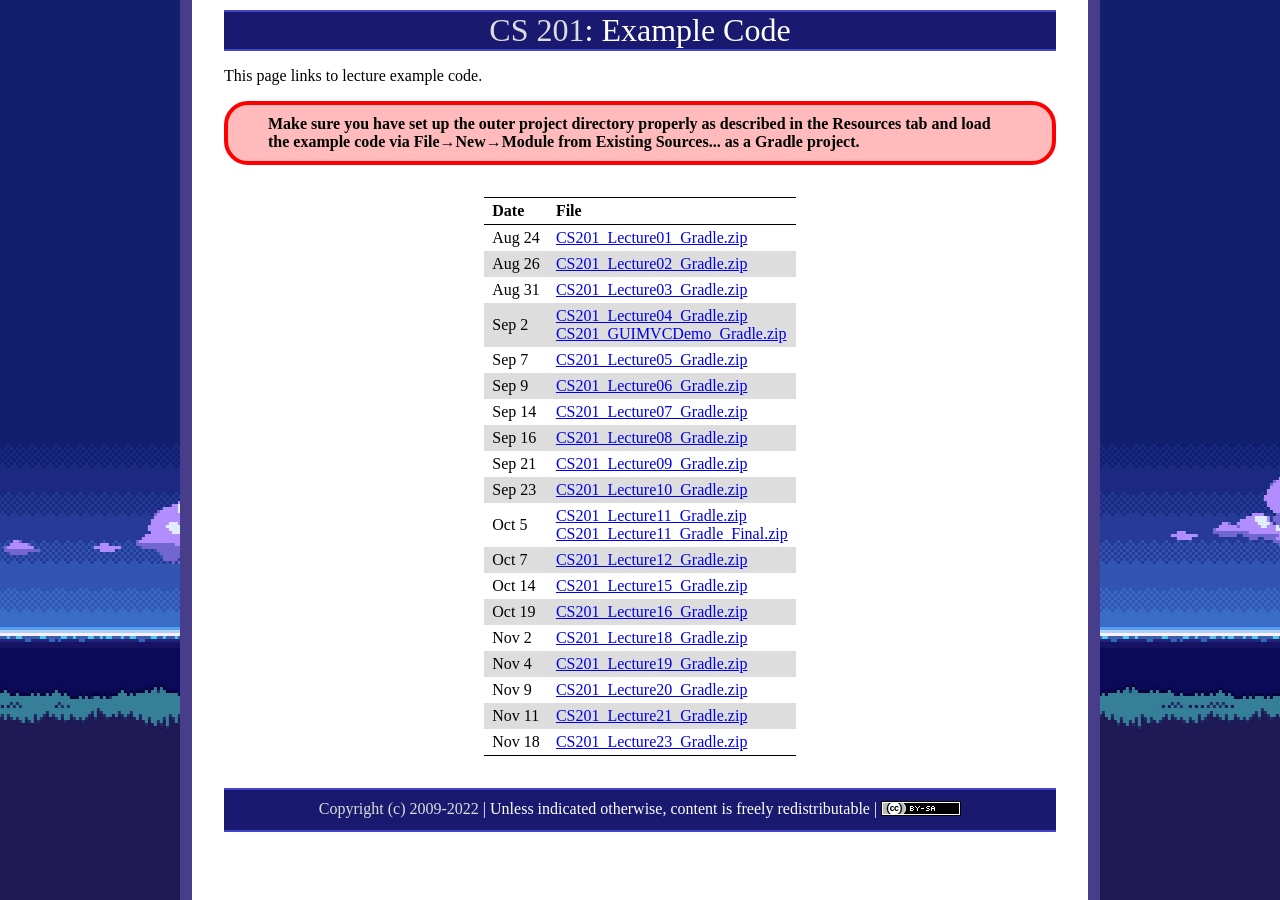
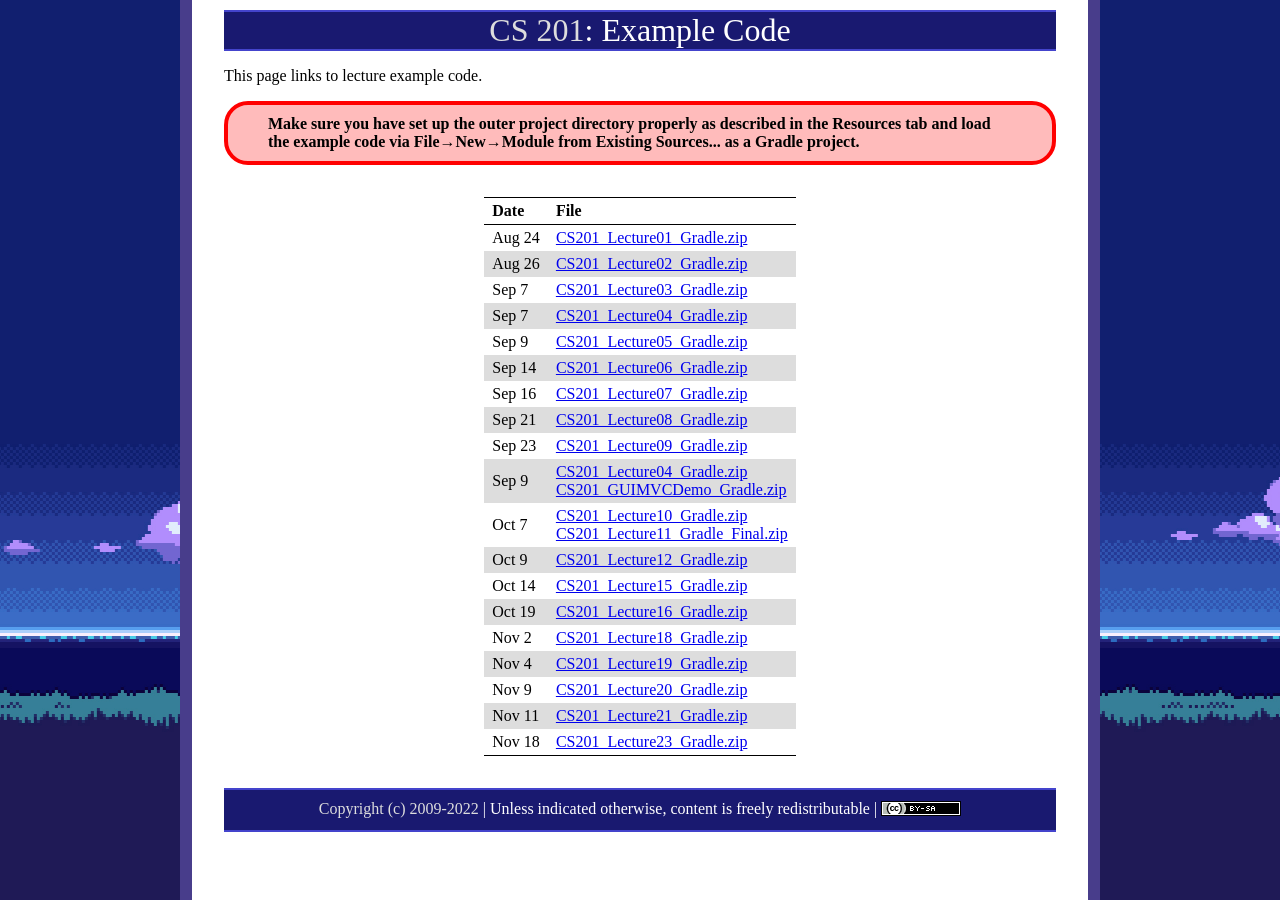
Before and after one commit to ycpcs/cs201-fall2022-102, a Jekyll site: the page built from examples/index.md, in a window 1280 px wide. Built offline with Jekyll 4.4.1, drawn with Linux system fonts in a browser that asks for light colours.

Commit message:
changed examples lecture04 to lecture10

```diff
--- a/examples/index.md
+++ b/examples/index.md
@@ -13,16 +13,16 @@ Date     |    File
 -------- | --------------------------------
 Aug 24   | [CS201\_Lecture01\_Gradle.zip](CS201_Lecture01_Gradle.zip)
 Aug 26   | [CS201\_Lecture02\_Gradle.zip](CS201_Lecture02_Gradle.zip)
-Aug 31   | [CS201\_Lecture03\_Gradle.zip](CS201_Lecture03_Gradle.zip)
-Sep 2    | [CS201\_Lecture04\_Gradle.zip](CS201_Lecture04_Gradle.zip) <br />  [CS201\_GUIMVCDemo\_Gradle.zip](CS201_GUIMVCDemo_Gradle.zip)
-Sep 7    | [CS201\_Lecture05\_Gradle.zip](CS201_Lecture05_Gradle.zip)
-Sep 9    | [CS201\_Lecture06\_Gradle.zip](CS201_Lecture06_Gradle.zip)
-Sep 14   | [CS201\_Lecture07\_Gradle.zip](CS201_Lecture07_Gradle.zip)
-Sep 16   | [CS201\_Lecture08\_Gradle.zip](CS201_Lecture08_Gradle.zip)
-Sep 21   | [CS201\_Lecture09\_Gradle.zip](CS201_Lecture09_Gradle.zip)
-Sep 23   | [CS201\_Lecture10\_Gradle.zip](CS201_Lecture10_Gradle.zip)
-Oct 5    | [CS201\_Lecture11\_Gradle.zip](CS201_Lecture11_Gradle.zip) <br />  [CS201\_Lecture11\_Gradle\_Final.zip](CS201_Lecture11_Gradle_Final.zip)
-Oct 7    | [CS201\_Lecture12\_Gradle.zip](CS201_Lecture12_Gradle.zip)
+Sep 7   | [CS201\_Lecture03\_Gradle.zip](CS201_Lecture03_Gradle.zip)
+Sep 7    | [CS201\_Lecture04\_Gradle.zip](CS201_Lecture04_Gradle.zip)
+Sep 9    | [CS201\_Lecture05\_Gradle.zip](CS201_Lecture05_Gradle.zip)
+Sep 14   | [CS201\_Lecture06\_Gradle.zip](CS201_Lecture06_Gradle.zip)
+Sep 16   | [CS201\_Lecture07\_Gradle.zip](CS201_Lecture07_Gradle.zip)
+Sep 21   | [CS201\_Lecture08\_Gradle.zip](CS201_Lecture08_Gradle.zip)
+Sep 23   | [CS201\_Lecture09\_Gradle.zip](CS201_Lecture09_Gradle.zip)
+Sep 9    | [CS201\_Lecture04\_Gradle.zip](CS201_Lecture04_Gradle.zip) <br />  [CS201\_GUIMVCDemo\_Gradle.zip](CS201_GUIMVCDemo_Gradle.zip)
+Oct 7    | [CS201\_Lecture10\_Gradle.zip](CS201_Lecture10_Gradle.zip) <br />  [CS201\_Lecture11\_Gradle\_Final.zip](CS201_Lecture11_Gradle_Final.zip)
+Oct 9    | [CS201\_Lecture12\_Gradle.zip](CS201_Lecture12_Gradle.zip)
 Oct 14   | [CS201\_Lecture15\_Gradle.zip](CS201_Lecture15_Gradle.zip)
 Oct 19   | [CS201\_Lecture16\_Gradle.zip](CS201_Lecture16_Gradle.zip)
 Nov 2    | [CS201\_Lecture18\_Gradle.zip](CS201_Lecture18_Gradle.zip)
```
